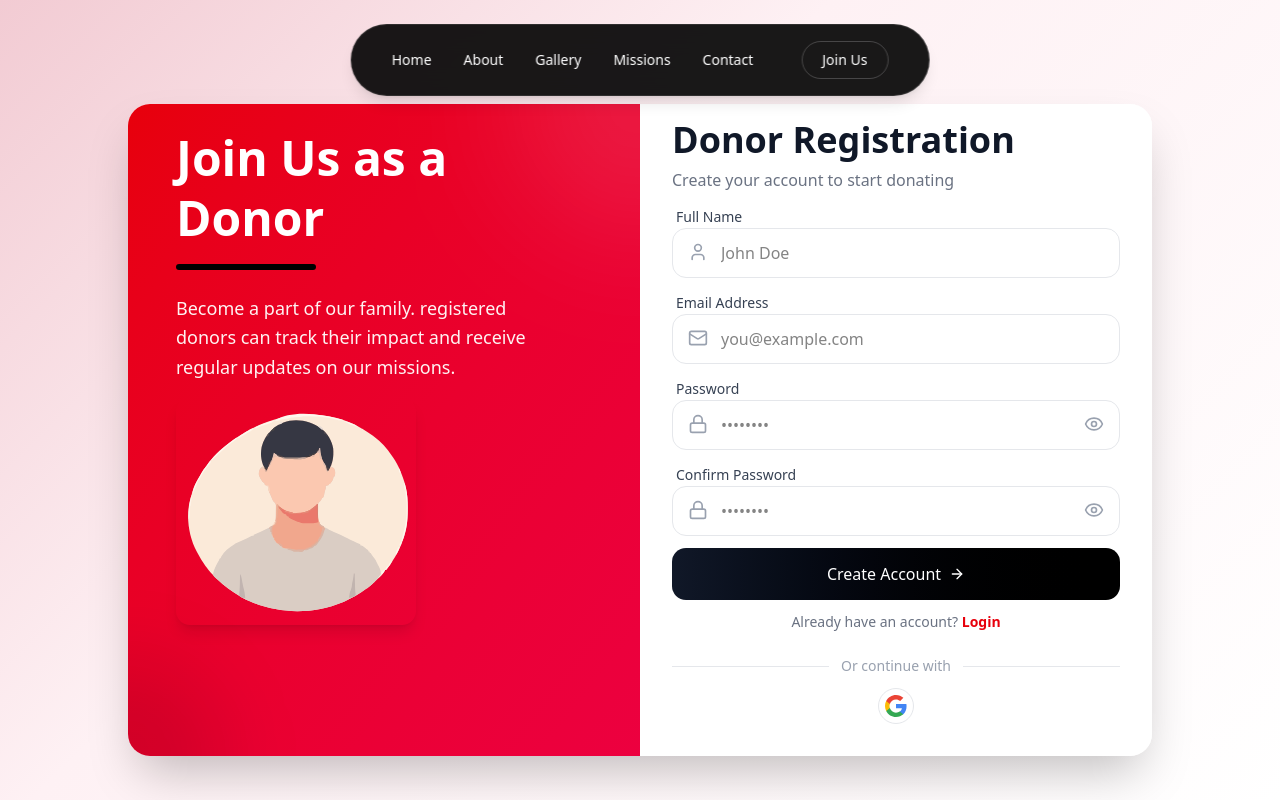
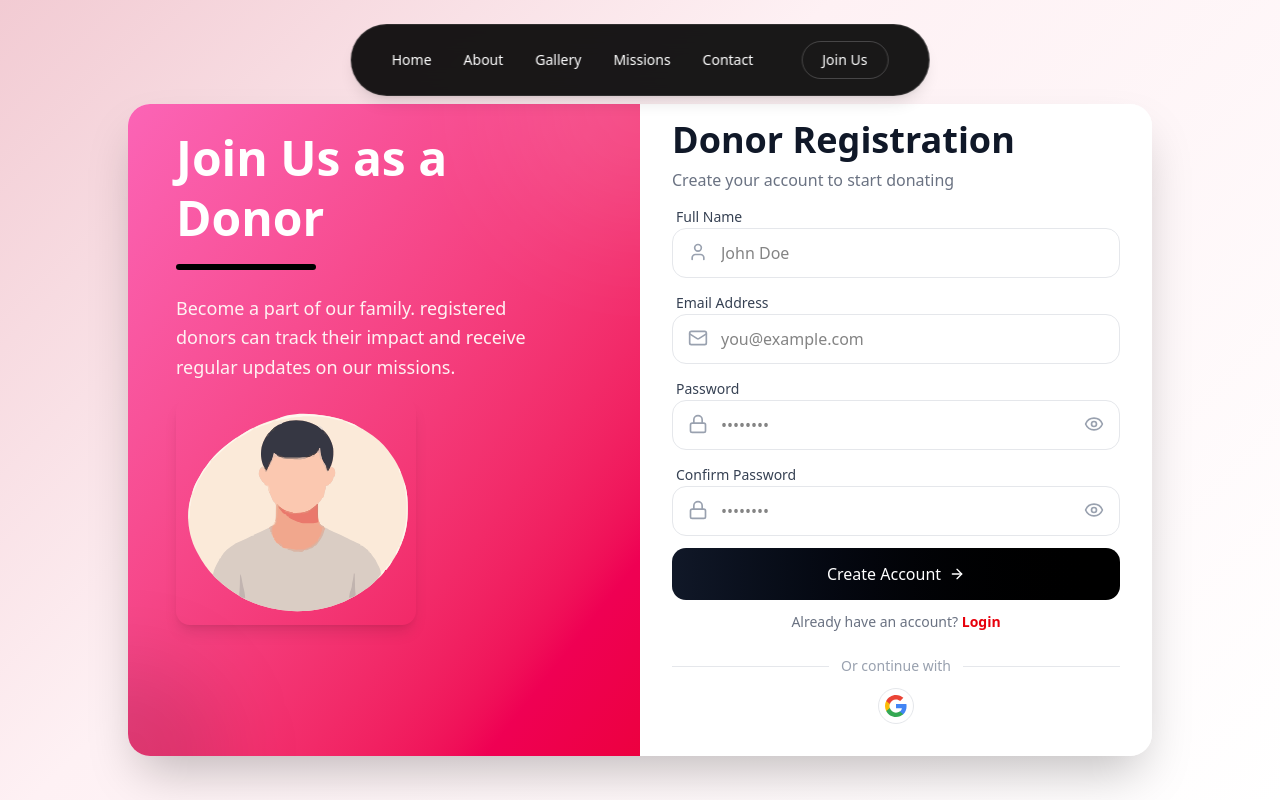
Before and after one commit to DPEDITS/Fularani-Foundation, a React (Vite) app in the folder app/: page /donor-register in a window 1280 px wide. Built offline with nearby package versions, Linux system fonts and the light colour scheme.

Commit message:
Added colors

```diff
--- a/app/src/pages/DonorLogin.jsx
+++ b/app/src/pages/DonorLogin.jsx
@@ -24,7 +24,7 @@ const DonorLogin = () => {
             <div className="max-w-5xl w-full bg-white rounded-3xl shadow-2xl overflow-hidden grid md:grid-cols-2 min-h-[600px] md:max-h-[85vh]">
 
                 {/* LEFT SIDE: Brand & Visuals */}
-                <div className="relative bg-gradient-to-br from-red-600 to-rose-600 p-10 md:p-12 flex flex-col justify-between text-white overflow-hidden">
+                <div className="relative bg-gradient-to-br from-pink-400 to-rose-600 p-10 md:p-12 flex flex-col justify-between text-white overflow-hidden">
                     {/* Decorative Background Elements */}
                     <div className="absolute top-0 right-0 w-64 h-64 bg-white/10 rounded-full blur-3xl -translate-y-1/2 translate-x-1/2" />
                     <div className="absolute bottom-0 left-0 w-48 h-48 bg-black/10 rounded-full blur-2xl translate-y-1/2 -translate-x-1/2" />
--- a/app/src/pages/DonorRegister.jsx
+++ b/app/src/pages/DonorRegister.jsx
@@ -29,7 +29,7 @@ const DonorRegister = () => {
             <div className="max-w-5xl w-full bg-white rounded-3xl shadow-2xl overflow-hidden grid md:grid-cols-2 min-h-[600px] md:max-h-[85vh]">
 
                 {/* LEFT SIDE: Brand & Visuals */}
-                <div className="relative bg-gradient-to-br from-red-600 to-rose-600 p-10 md:p-12 flex flex-col justify-start gap-4 text-white overflow-hidden">
+                <div className="relative bg-gradient-to-br from-pink-400 to-rose-600 p-10 md:p-12 flex flex-col justify-start gap-4 text-white overflow-hidden">
                     {/* Decorative Background Elements */}
                     <div className="absolute top-0 right-0 w-64 h-64 bg-white/10 rounded-full blur-3xl -translate-y-1/2 translate-x-1/2" />
                     <div className="absolute bottom-0 left-0 w-48 h-48 bg-black/10 rounded-full blur-2xl translate-y-1/2 -translate-x-1/2" />
```
